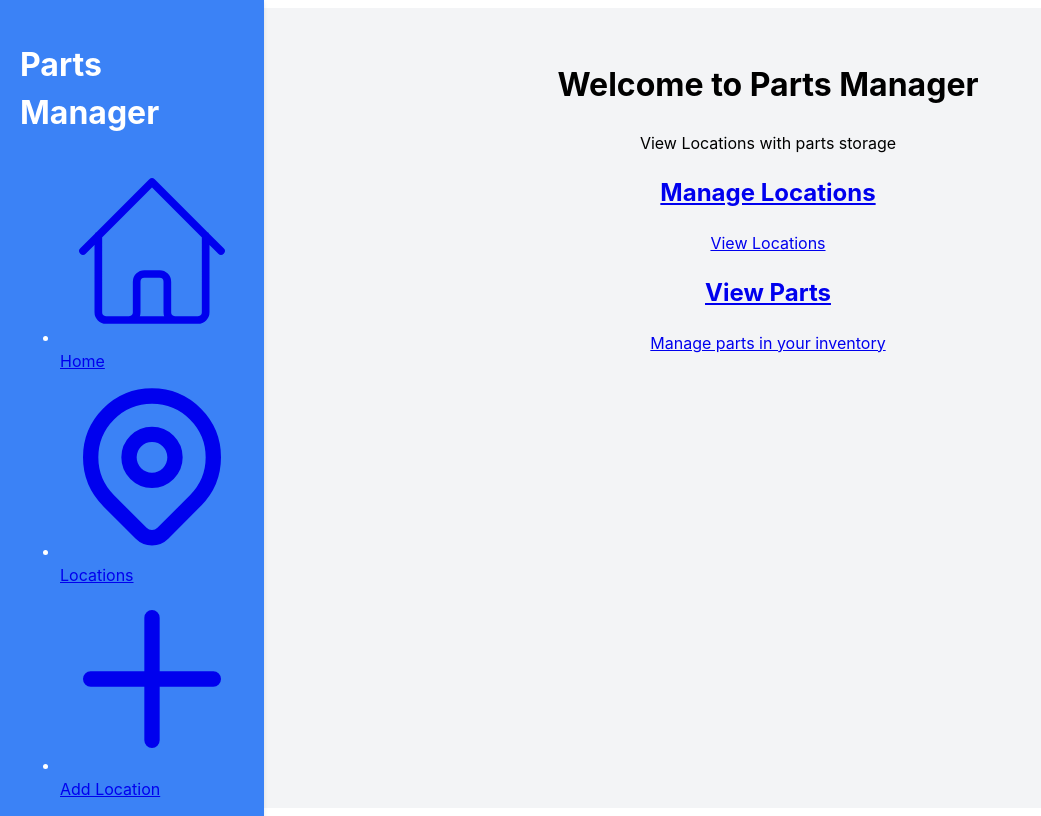
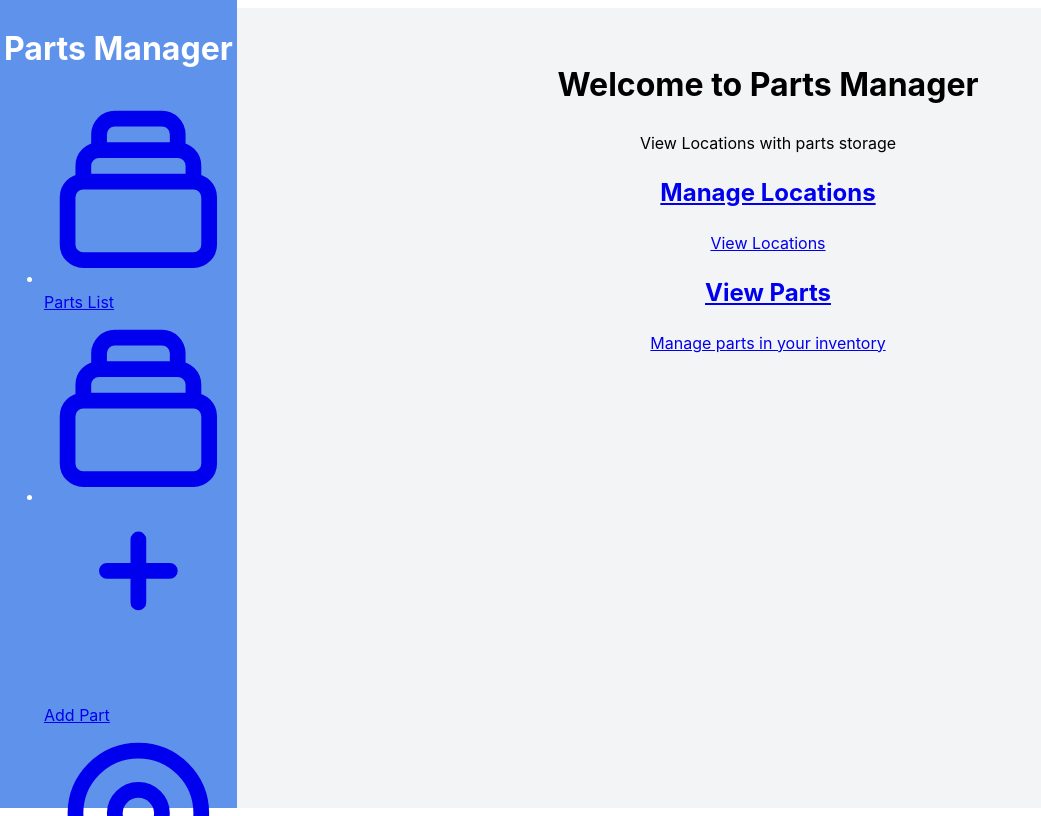
Before and after one commit to DrDangeru/Part-Organizer-React, a React (Vite) app: page / in a window 1280 px wide. Shown: the whole page, without its empty margins (0-1041 px from the left). Built offline with nearby package versions, Linux system fonts and the light colour scheme.

Commit message:
styling redo in progress..

```diff
--- a/src/App.css
+++ b/src/App.css
@@ -37,12 +37,12 @@
   position: fixed;
   top: 0;
   left: 0;
-  width: 14rem;
+  min-width: 14rem;
   height: 100vh;
-  background-color: #3b82f6;
+  background-color: #5f92eb;
   color: white;
-  padding: 1.25rem;
-  box-shadow: 0 2px 4px rgba(0, 0, 0, 0.1);
+  padding: 0.25rem;
+  /* box-shadow: 0 2px 4px rgba(0, 0, 0, 0.1); */
   z-index: 50;
 }
 
--- a/src/components/LocationsList.tsx
+++ b/src/components/LocationsList.tsx
@@ -1,16 +1,13 @@
-import { useState, useEffect } from 'react';
+import { useState, useEffect, useCallback } from 'react';
 import { Link } from 'react-router-dom';
 import { Location, partsApi } from '../api/partsApi';
+import useAlert from '../hooks/useAlert';
 
 const LocationsList = () => {
   const [locations, setLocations] = useState<Location[]>([]);
-  const [alertMessage, setAlertMessage] = useState<string>('');
+  const { alertMessage, setAlertMessage } = useAlert(6000); // 6 seconds
 
-  useEffect(() => {
-    loadLocations();
-  }, []);
-
-  const loadLocations = async () => {
+  const loadLocations = useCallback(async () => {
     try {
       const allLocations = await partsApi.getLocations();
       setLocations(allLocations);
@@ -18,7 +15,11 @@ const LocationsList = () => {
       console.error('Error loading locations:', error);
       setAlertMessage('Failed to load locations');
     }
-  };
+  }, [setAlertMessage]);
+
+  useEffect(() => {
+    loadLocations();
+  }, [loadLocations]);
 
   return (
     <div className="container mx-auto px-4 py-8">
@@ -26,14 +27,14 @@ const LocationsList = () => {
         <h2 className="text-2xl font-bold">Locations</h2>
         <Link
           to="/add-location"
-          className="bg-blue-500 hover:bg-blue-700 text-white font-bold py-2 px-4 rounded focus:outline-none focus:shadow-outline"
+          className="!bg-blue-500 hover:!bg-blue-700 !text-white font-bold py-2 px-4 rounded focus:outline-none focus:shadow-outline inline-block no-underline"
         >
           Add New Location
         </Link>
       </div>
 
       {alertMessage && (
-        <div className="mt-4 p-4 bg-yellow-100 text-yellow-700 rounded text-center max-w-lg mx-auto mb-6">
+        <div className="mt-4 p-4 bg-red-100 text-red-700 font-bold rounded text-center max-w-lg mx-auto mb-6">
           {alertMessage}
         </div>
       )}
--- a/src/components/Sidebar.tsx
+++ b/src/components/Sidebar.tsx
@@ -16,7 +16,7 @@ const Sidebar = () => {
         onClick={toggleSidebar}
       >
         <svg
-          className="h-4 w-4"
+          className="h-5 w-5"
           fill="none"
           strokeLinecap="round"
           strokeLinejoin="round"
@@ -33,24 +33,29 @@ const Sidebar = () => {
       </button>
 
       {/* Sidebar */}
-      <div className={`sidebar-container ${isCollapsed ? 'collapsed' : ''}`}>
+      <div
+        className={`sidebar-container ${
+          isCollapsed ? 'hidden' : 'block'
+        } md:block fixed md:static top-0 left-0 w-64 min-h-full bg-gray-100 border-r border-gray-200 z-40`}
+      >
         <div className="w-full h-full flex flex-col">
           {/* Logo/Title */}
-          <div className="p-4 border-b border-blue-500">
+          <div className="p-4 border-b border-gray-300">
             <h1 className="text-lg font-bold">Parts Manager</h1>
           </div>
 
           {/* Navigation Links */}
-          <nav className="flex-1 p-2">
-            <ul className="space-y-2">
-              <li>
+          <nav className="flex-1 flex flex-col h-full">
+            <ul className="flex flex-col h-full">
+              {/* Parts List */}
+              <li className="flex-1 flex">
                 <Link
-                  to="/"
-                  className="flex items-center p-2 rounded-lg hover:bg-blue-700 transition-colors text-sm"
+                  to="/parts"
+                  className="flex items-center justify-start w-full p-1.5 hover:bg-blue-700 hover:text-white transition-colors text-sm"
                   onClick={() => setIsCollapsed(true)}
                 >
                   <svg
-                    className="w-5 h-5 mr-2"
+                    className="w-4 h-4 mr-2"
                     fill="none"
                     stroke="currentColor"
                     viewBox="0 0 24 24"
@@ -58,21 +63,62 @@ const Sidebar = () => {
                     <path
                       strokeLinecap="round"
                       strokeLinejoin="round"
-                      strokeWidth="1"
-                      d="M3 12l2-2m0 0l7-7 7 7M5 10v10a1 1 0 001 1h3m10-11l2 2m-2-2v10a1 1 0 01-1 1h-3m-6 0a1 1 0 001-1v-4a1 1 0 011-1h2a1 1 0 011 1v4a1 1 0 001 1m-6 0h6"
+                      strokeWidth="2"
+                      d="M19 11H5m14 0a2 2 0 012 2v6a2 2 0 01-2 2H5a2 2 0 01-2-2v-6a2 2 0 012-2m14 0V9a2 2 0 00-2-2M5 11V9a2 2 0 012-2m0 0V5a2 2 0 012-2h6a2 2 0 012 2v2M7 7h10"
                     />
                   </svg>
-                  Home
+                  Parts List
                 </Link>
               </li>
-              <li>
+
+              {/* Add Part */}
+              <li className="flex-1 flex">
+                <Link
+                  to="/add-part"
+                  className="flex items-center justify-start w-full p-1.5 hover:bg-blue-700 hover:text-white transition-colors text-sm"
+                  onClick={() => setIsCollapsed(true)}
+                >
+                  <div className="flex items-center">
+                    <svg
+                      className="w-4 h-4 mr-2"
+                      fill="none"
+                      stroke="currentColor"
+                      viewBox="0 0 24 24"
+                    >
+                      <path
+                        strokeLinecap="round"
+                        strokeLinejoin="round"
+                        strokeWidth="2"
+                        d="M19 11H5m14 0a2 2 0 012 2v6a2 2 0 01-2 2H5a2 2 0 01-2-2v-6a2 2 0 012-2m14 0V9a2 2 0 00-2-2M5 11V9a2 2 0 012-2m0 0V5a2 2 0 012-2h6a2 2 0 012 2v2M7 7h10"
+                      />
+                    </svg>
+                    <svg
+                      className="w-2 h-2 text-white bg-blue-500 rounded-full ml-1"
+                      fill="none"
+                      stroke="currentColor"
+                      viewBox="0 0 24 24"
+                    >
+                      <path
+                        strokeLinecap="round"
+                        strokeLinejoin="round"
+                        strokeWidth="2"
+                        d="M12 4v8m4-4H8"
+                      />
+                    </svg>
+                  </div>
+                  Add Part
+                </Link>
+              </li>
+
+              {/* Locations List */}
+              <li className="flex-1 flex">
                 <Link
                   to="/locations"
-                  className="flex items-center p-2 rounded-lg hover:bg-blue-700 transition-colors text-sm"
+                  className="flex items-center justify-start w-full p-1.5 hover:bg-blue-700 hover:text-white transition-colors text-sm"
                   onClick={() => setIsCollapsed(true)}
                 >
                   <svg
-                    className="w-5 h-5 mr-2"
+                    className="w-4 h-4 mr-2"
                     fill="none"
                     stroke="currentColor"
                     viewBox="0 0 24 24"
@@ -90,17 +136,20 @@ const Sidebar = () => {
                       d="M15 11a3 3 0 11-6 0 3 3 0 016 0z"
                     />
                   </svg>
-                  Locations
+                  Locations List
                 </Link>
               </li>
-              <li>
+
+              {/* Add Location */}
+              <li className="flex-1 flex">
                 <Link
                   to="/add-location"
-                  className="flex items-center p-2 rounded-lg hover:bg-blue-700 transition-colors text-sm"
+                  className="flex items-center justify-start w-full p-1.5 hover:bg-blue-700 hover:text-white transition-colors text-sm"
                   onClick={() => setIsCollapsed(true)}
                 >
+                  <div className="flex items-center">
                     <svg
-                    className="w-5 h-5 mr-2"
+                      className="w-4 h-4 mr-2"
                       fill="none"
                       stroke="currentColor"
                       viewBox="0 0 24 24"
@@ -109,20 +158,17 @@ const Sidebar = () => {
                         strokeLinecap="round"
                         strokeLinejoin="round"
                         strokeWidth="2"
-                      d="M12 4v16m8-8H4"
+                        d="M17.657 16.657L13.414 20.9a1.998 1.998 0 01-2.827 0l-4.244-4.243a8 8 0 1111.314 0z"
+                      />
+                      <path
+                        strokeLinecap="round"
+                        strokeLinejoin="round"
+                        strokeWidth="2"
+                        d="M15 11a3 3 0 11-6 0 3 3 0 016 0z"
                       />
                     </svg>
-                  Add Location
-                </Link>
-              </li>
-              <li>
-                <Link
-                  to="/parts"
-                  className="flex items-center p-2 rounded-lg hover:bg-blue-700 transition-colors text-sm"
-                  onClick={() => setIsCollapsed(true)}
-                >
                     <svg
-                    className="w-5 h-5 mr-2"
+                      className="w-2 h-2 text-white bg-blue-500 rounded-full ml-1"
                       fill="none"
                       stroke="currentColor"
                       viewBox="0 0 24 24"
@@ -131,32 +177,11 @@ const Sidebar = () => {
                         strokeLinecap="round"
                         strokeLinejoin="round"
                         strokeWidth="2"
-                      d="M19 11H5m14 0a2 2 0 012 2v6a2 2 0 01-2 2H5a2 2 0 01-2-2v-6a2 2 0 012-2m14 0V9a2 2 0 00-2-2M5 11V9a2 2 0 012-2m0 0V5a2 2 0 012-2h6a2 2 0 012 2v2M7 7h10"
+                        d="M12 4v8m4-4H8"
                       />
                     </svg>
-                  Parts
-                </Link>
-              </li>
-              <li>
-                <Link
-                  to="/add-part"
-                  className="flex items-center p-2 rounded-lg hover:bg-blue-700 transition-colors text-sm"
-                  onClick={() => setIsCollapsed(true)}
-                >
-                  <svg
-                    className="w-5 h-5 mr-2"
-                    fill="none"
-                    stroke="currentColor"
-                    viewBox="0 0 24 24"
-                  >
-                    <path
-                      strokeLinecap="round"
-                      strokeLinejoin="round"
-                      strokeWidth="2"
-                      d="M12 4v16m8-8H4"
-                    />
-                  </svg>
-                  Add Part
+                  </div>
+                  Add Location
                 </Link>
               </li>
             </ul>
--- /dev/null
+++ b/src/hooks/useAlert.ts
@@ -0,0 +1,20 @@
+import { useState, useEffect } from 'react';
+// Hook for displaying alerts, as well as clearing them
+// As 4+ components use it, it's in a separate file/hook
+const useAlert = (duration: number = 5000) => {
+  const [alertMessage, setAlertMessage] = useState<string>('');
+
+  useEffect(() => {
+    if (alertMessage) {
+      const timer = setTimeout(() => {
+        setAlertMessage('');
+      }, duration);
+
+      return () => clearTimeout(timer);
+    }
+  }, [alertMessage, duration]);
+
+  return { alertMessage, setAlertMessage };
+};
+
+export default useAlert;
```
Also changed, not shown: src/components/LocationForm.tsx (+18 -16 lines), src/components/PartsForm.tsx (+29 -24 lines), 1 other file (tests, documents, lock files or other folders). Lines whose indentation alone changed are shown as unchanged.
